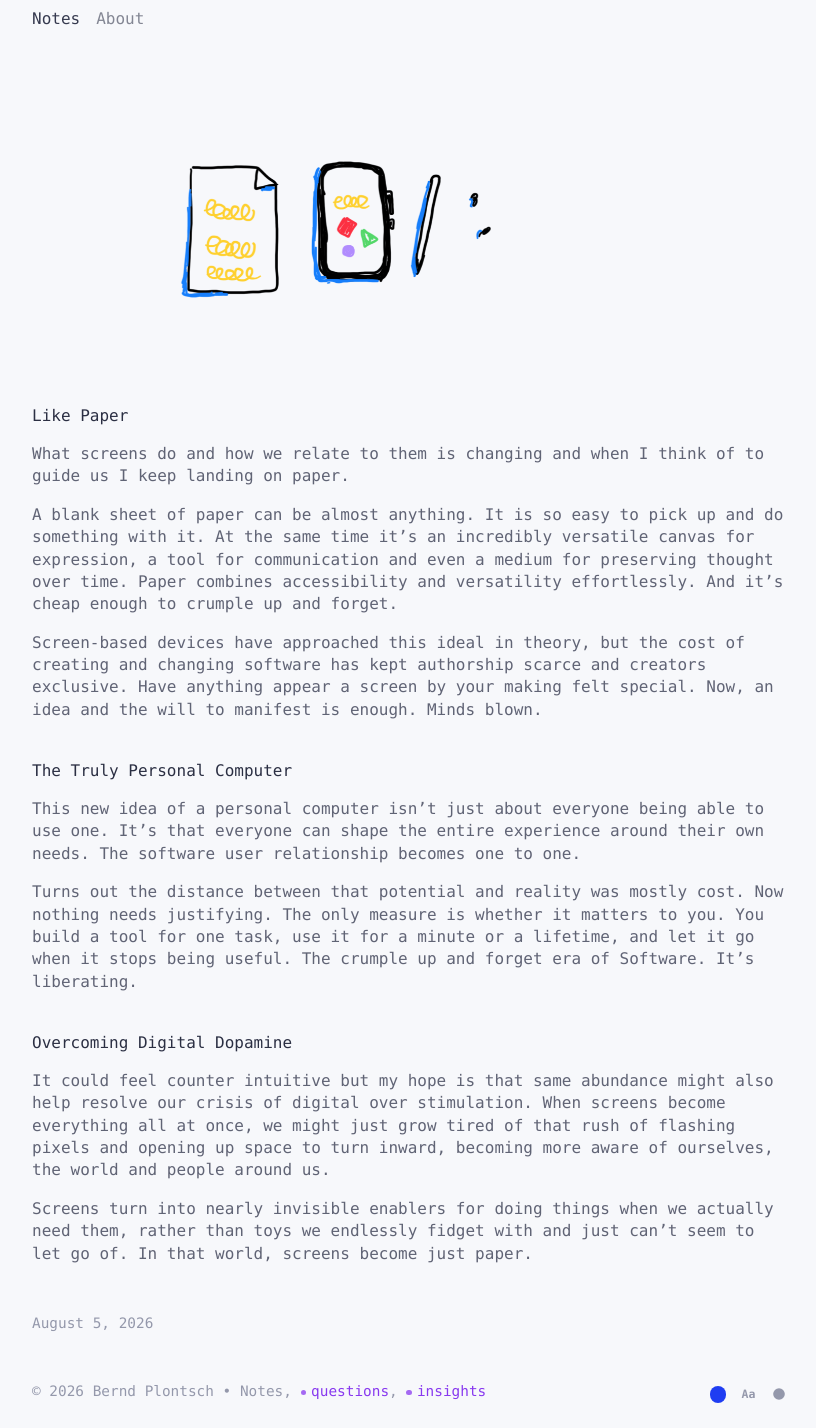
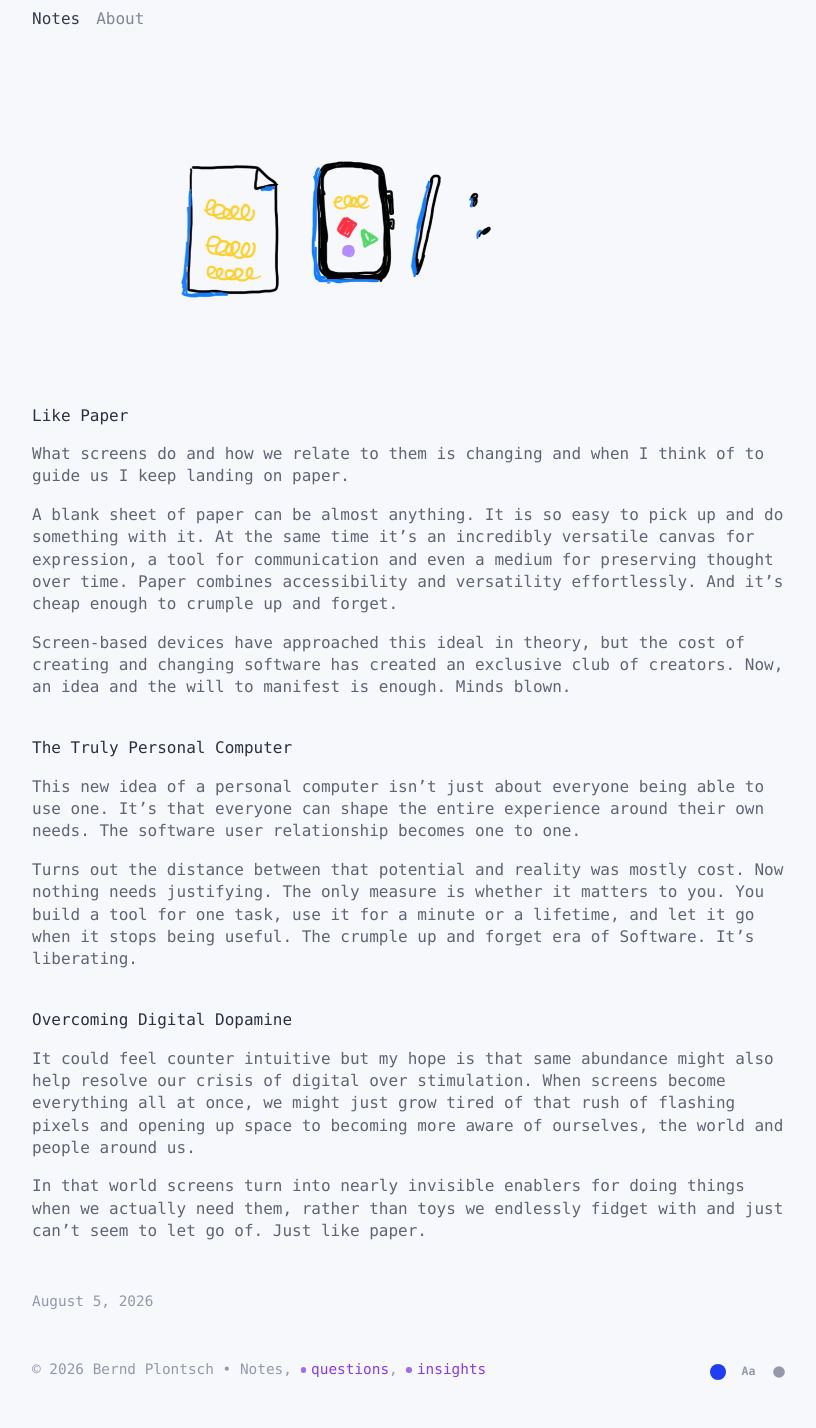
Before and after one commit to berndpl/notes-plontsch, a Jekyll site: the page built from _posts/2026/2026-08-05-like-paper.md, in a window 1280 px wide. Shown: the whole page, without its empty margins (228-1044 px from the left). Built offline with Jekyll 4.4.1, drawn with Linux system fonts in a browser that asks for light colours; some web fonts are replaced; our own code applies the rules of GitHub Pages for plain Markdown files; after the commit the page ends 1405 px from its top, so only the background shows below that.

Commit message:
Refine language for clarity in "Like Paper" post

```diff
--- a/_posts/2026/2026-08-05-like-paper.md
+++ b/_posts/2026/2026-08-05-like-paper.md
@@ -7,7 +7,7 @@
 
 A blank sheet of paper can be almost anything. It is so easy to pick up and do something with it. At the same time it's an incredibly versatile canvas for expression, a tool for communication and even a medium for preserving thought over time. Paper combines accessibility and versatility effortlessly. And it's cheap enough to crumple up and forget.
 
-Screen-based devices have approached this ideal in theory, but the cost of creating and changing software has kept authorship scarce and creators exclusive. Have anything appear a screen by your making felt special. Now, an idea and the will to manifest is enough. Minds blown.
+Screen-based devices have approached this ideal in theory, but the cost of creating and changing software has created an exclusive club of creators. Now, an idea and the will to manifest is enough. Minds blown.
 
 ## The Truly Personal Computer
 
@@ -17,6 +17,6 @@
 
 ## Overcoming Digital Dopamine
 
-It could feel counter intuitive but my hope is that same abundance might also help resolve our crisis of digital over stimulation. When screens become everything all at once, we might just grow tired of that rush of flashing pixels and opening up space to turn inward, becoming more aware of ourselves, the world and people around us.
+It could feel counter intuitive but my hope is that same abundance might also help resolve our crisis of digital over stimulation. When screens become everything all at once, we might just grow tired of that rush of flashing pixels and opening up space to becoming more aware of ourselves, the world and people around us.
 
-Screens turn into nearly invisible enablers for doing things when we actually need them, rather than toys we endlessly fidget with and just can't seem to let go of. In that world, screens become just paper.
+In that world screens turn into nearly invisible enablers for doing things when we actually need them, rather than toys we endlessly fidget with and just can't seem to let go of. Just like paper.
```
